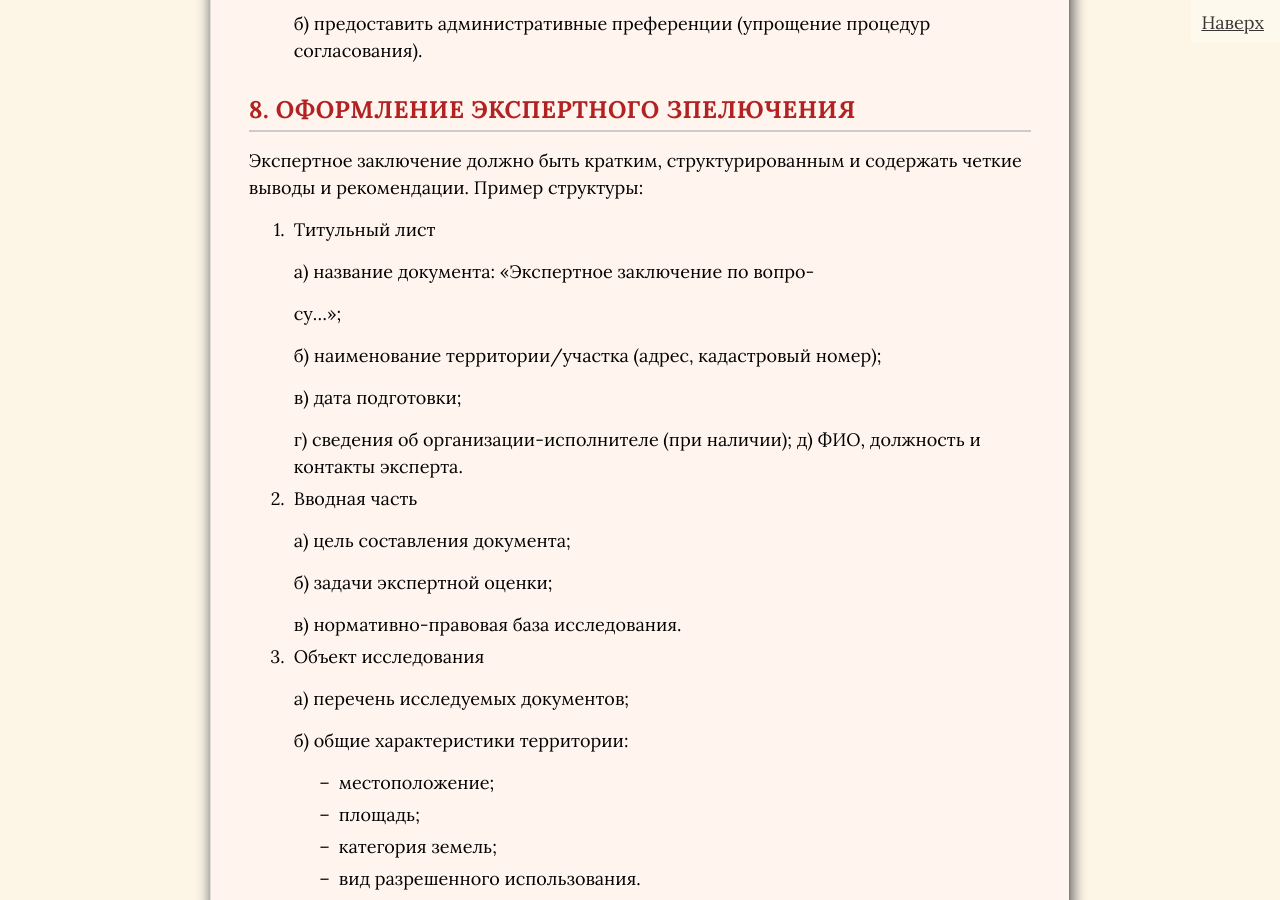
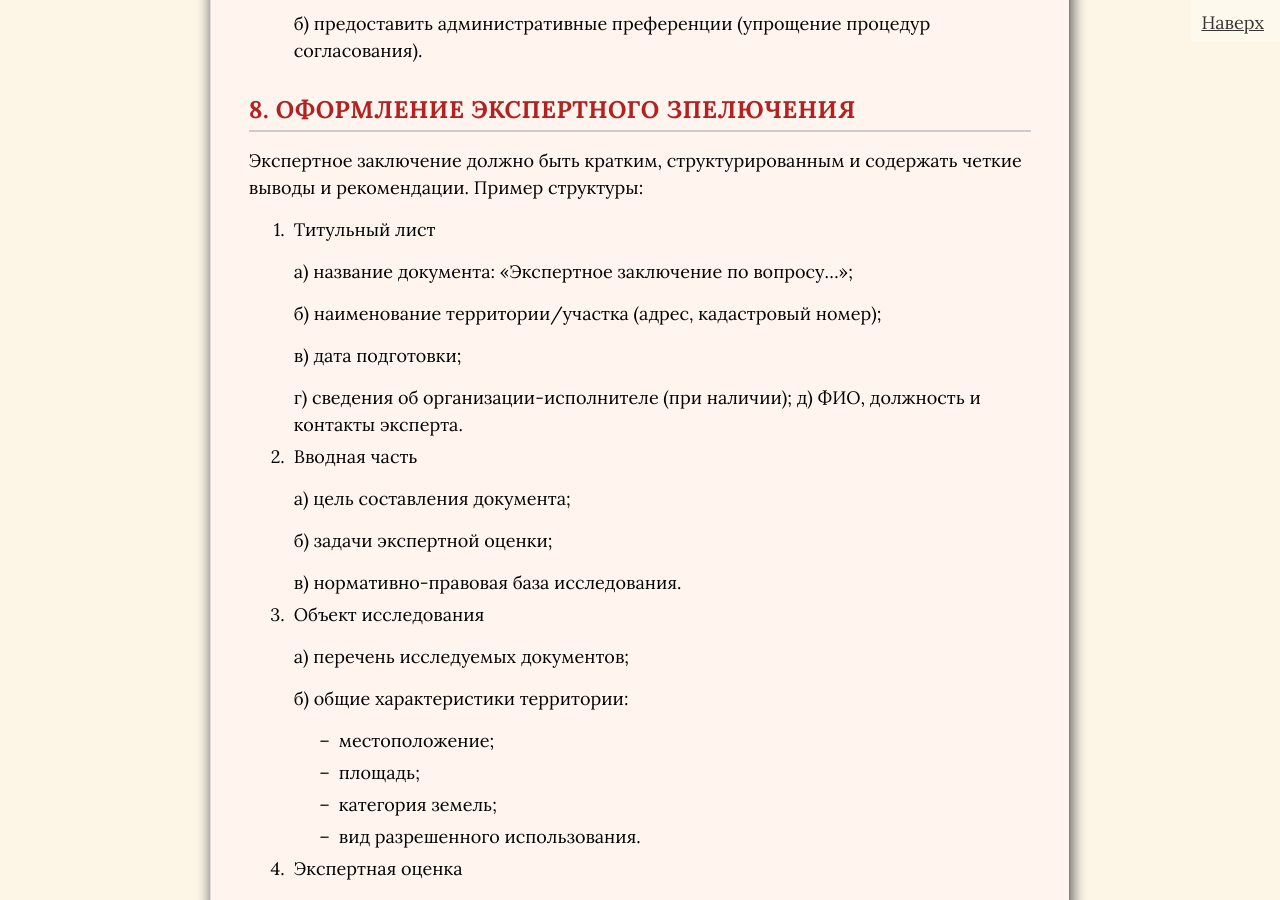
Before and after one commit to SergSi/land-use-art, a Jekyll site: the page built from _posts/2025-04-06-st5.md, in a window 1280 px wide and 900 px high, scrolled down 21616 px. Built offline with Jekyll 4.4.1, drawn with Linux system fonts in a browser that asks for light colours; some web fonts are replaced.

Commit message:
Update 2025-04-06-st5.md

```diff
--- a/_posts/2025-04-06-st5.md
+++ b/_posts/2025-04-06-st5.md
@@ -794,9 +794,7 @@ class: methods
 
 1. Титульный лист
 
-   а) название документа: «Экспертное заключение по вопро-
-
-   су...»;
+   а) название документа: «Экспертное заключение по вопросу...»;
 
    б) наименование территории/участка (адрес, кадастровый номер);
 
```
